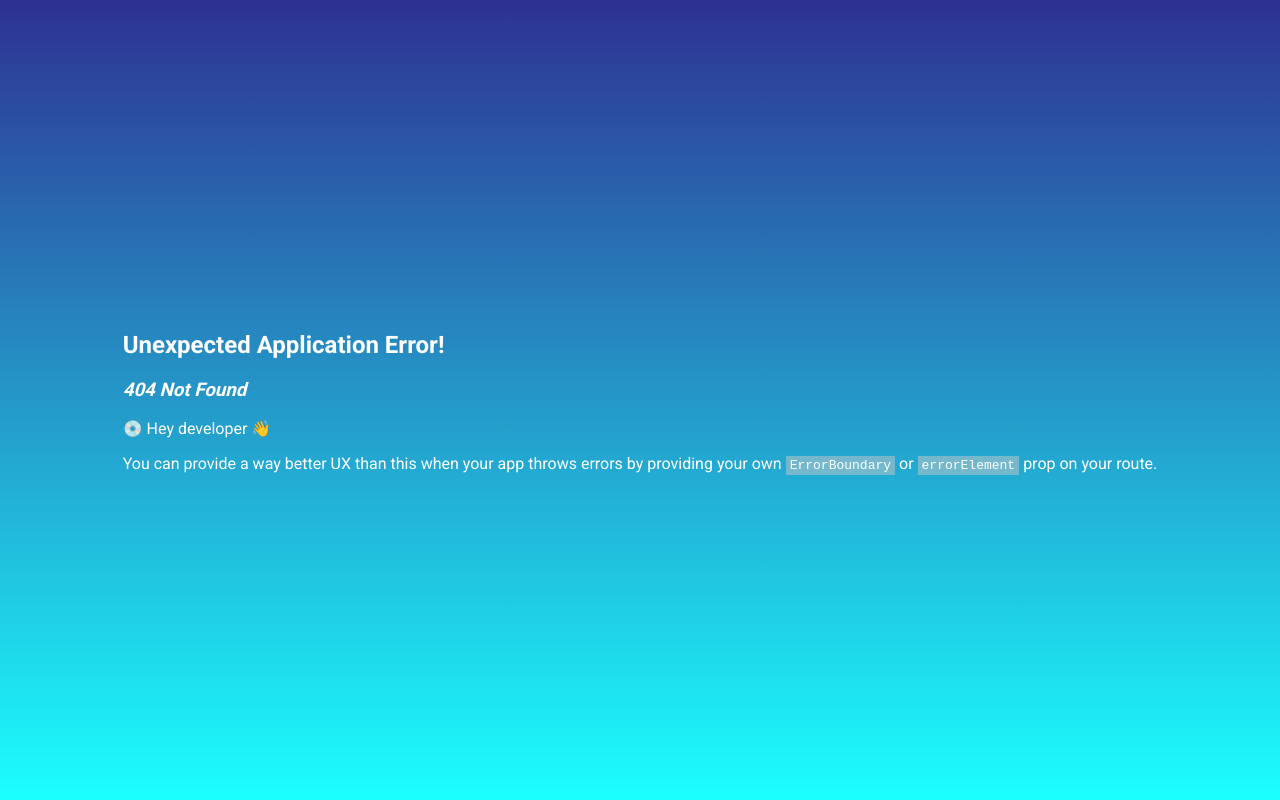
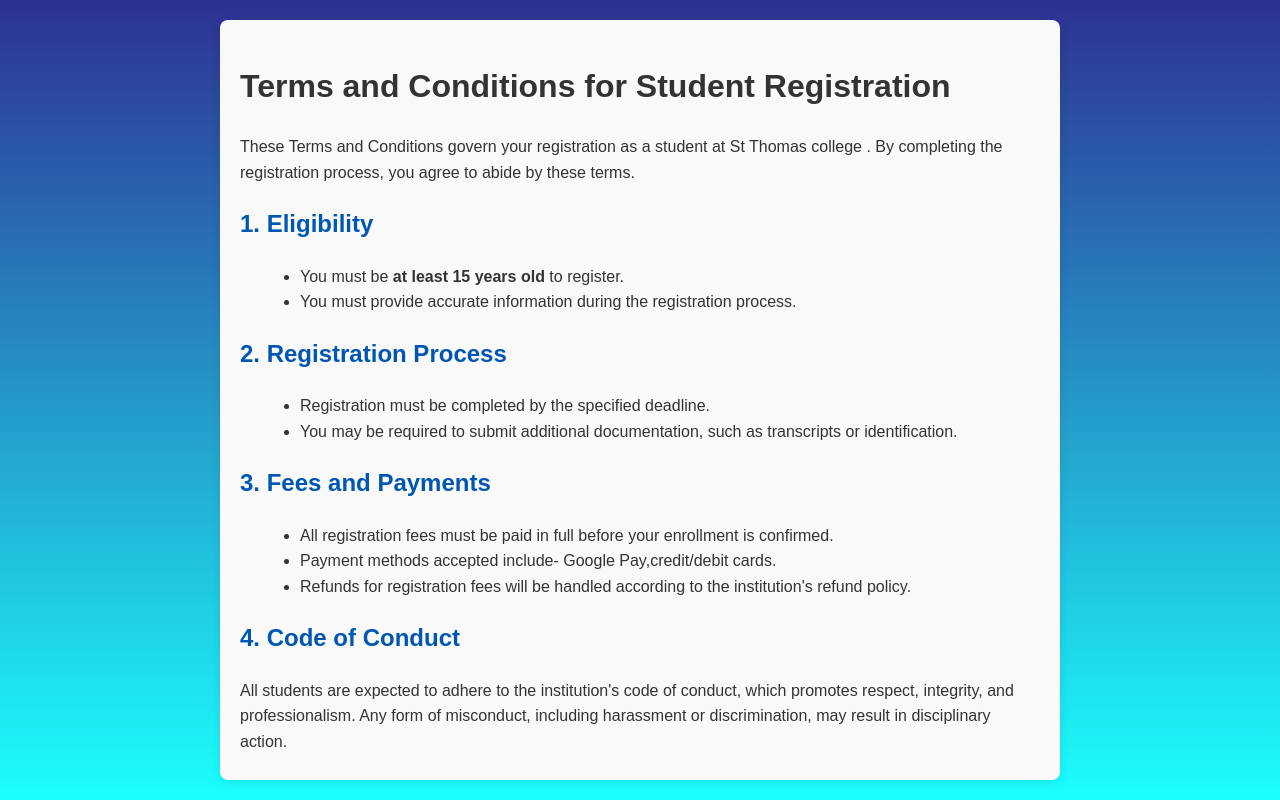
Before and after one commit to juniorjudy123/RegisterationForm, a React (Vite) app: page /terms in a window 1280 px wide. Before the commit this address had no page. Built offline with nearby package versions, Linux system fonts and the light colour scheme.

Commit message:
Terms and conditions setup done

```diff
--- a/src/App.jsx
+++ b/src/App.jsx
@@ -6,6 +6,7 @@ import { createBrowserRouter, RouterProvider } from "react-router-dom"
 import EditPage from "./components/editPage/EditPage"
 import Successform from "./components/success/Successform"
 import "font-awesome/css/font-awesome.min.css"
+import TermsAndConditions from "./components/terms/TermsAndConditions"
 
 const appRouter = createBrowserRouter([
 	{
@@ -20,6 +21,10 @@ const appRouter = createBrowserRouter([
 		path: "/success",
 		element: <Successform />,
 	},
+	{
+		path: "/terms",
+		element: <TermsAndConditions />,
+	},
 ])
 
 createRoot(document.getElementById("root")).render(
--- a/src/components/mainForm/Mainform.jsx
+++ b/src/components/mainForm/Mainform.jsx
@@ -2,7 +2,7 @@ import React, { useState } from "react"
 import "./mainformStyles.css"
 import ErrorMessage from "../errorMessage/ErrorMessage"
 import { URL } from "../constants/utils"
-import { useLocation, useNavigate } from "react-router-dom"
+import { Link, useLocation, useNavigate } from "react-router-dom"
 
 const Mainform = () => {
 	const location = useLocation()
@@ -187,7 +187,7 @@ const Mainform = () => {
 						required
 					>
 						<option value="" disabled>
-							Select a campus
+							Select
 						</option>
 						<option value="Ernakulam">Ernakulam</option>
 						<option value="Chennai">Chennai</option>
@@ -208,7 +208,10 @@ const Mainform = () => {
 							onChange={handleChecked}
 							required
 						/>
-						I agree to the terms and conditions
+						I agree to the terms and conditions .
+						<Link to="/terms" className="terms-link">
+							Terms
+						</Link>
 					</label>
 				)}
 
--- a/src/components/mainForm/mainformStyles.css
+++ b/src/components/mainForm/mainformStyles.css
@@ -134,3 +134,9 @@ button:active {
 	margin-top: 10px; /* Space above */
 	opacity: 0.8; /* Slightly transparent */
 }
+
+.terms-link {
+	color: #007bff; /* Color for the link */
+	text-decoration: none; /* Remove underline */
+	font-weight: light; /* Make it bold */
+}
--- /dev/null
+++ b/src/components/terms/TermsAndConditions.jsx
@@ -0,0 +1,109 @@
+import React from "react"
+import "./termsStyles.css" // Optional: create a CSS file for styling
+
+const TermsAndConditions = () => {
+	return (
+		<div className="terms-container">
+			<h1>Terms and Conditions for Student Registration</h1>
+			<p>
+				These Terms and Conditions govern your registration as a student at St
+				Thomas college . By completing the registration process, you agree to
+				abide by these terms.
+			</p>
+
+			<h2>1. Eligibility</h2>
+			<ul>
+				<li>
+					You must be <b>at least 15 years old</b> to register.
+				</li>
+				<li>
+					You must provide accurate information during the registration process.
+				</li>
+			</ul>
+
+			<h2>2. Registration Process</h2>
+			<ul>
+				<li>Registration must be completed by the specified deadline.</li>
+				<li>
+					You may be required to submit additional documentation, such as
+					transcripts or identification.
+				</li>
+			</ul>
+
+			<h2>3. Fees and Payments</h2>
+			<ul>
+				<li>
+					All registration fees must be paid in full before your enrollment is
+					confirmed.
+				</li>
+				<li>
+					Payment methods accepted include- Google Pay,credit/debit cards.
+				</li>
+				<li>
+					Refunds for registration fees will be handled according to the
+					institution's refund policy.
+				</li>
+			</ul>
+
+			<h2>4. Code of Conduct</h2>
+			<p>
+				All students are expected to adhere to the institution's code of
+				conduct, which promotes respect, integrity, and professionalism. Any
+				form of misconduct, including harassment or discrimination, may result
+				in disciplinary action.
+			</p>
+
+			<h2>5. Academic Integrity</h2>
+			<p>
+				Students must maintain academic integrity and refrain from any dishonest
+				behavior, including <b>plagiarism and cheating</b> . Violations of
+				academic integrity policies will be subject to disciplinary actions.
+			</p>
+
+			<h2>6. Privacy and Data Protection</h2>
+			<p>
+				The institution is committed to protecting your personal information and
+				will handle it in accordance with Indina privacy laws. Your information
+				may be used for institutional purposes, including communication and
+				academic planning.
+			</p>
+
+			<h2>7. Attendance and Participation</h2>
+			<p>
+				<b>Regular attendance is mandatory</b> for all registered courses.
+				Students are responsible for notifying instructors of any absences in
+				advance.
+			</p>
+
+			<h2>8. Modifications to Terms</h2>
+			<p>
+				The institution reserves the right to amend these Terms and Conditions
+				at any time. You will be notified of any significant changes that may
+				affect your registration.
+			</p>
+
+			<h2>9. Contact Information</h2>
+			<p>
+				For questions or concerns regarding these Terms and Conditions, please
+				contact:
+				<br />
+				<strong>St.Thomas College</strong>
+				<br />
+				Email: collegeadmin123@gmail.com
+				<br />
+				Phone: 0484225678
+				<br />
+				Address: Ernakulam,Kerala
+			</p>
+
+			<h2>10. Acceptance of Terms</h2>
+			<p>
+				By registering as a student at <b>St Thomas college</b>, you acknowledge
+				that you have read, understood, and agree to abide by these Terms and
+				Conditions.
+			</p>
+		</div>
+	)
+}
+
+export default TermsAndConditions
--- /dev/null
+++ b/src/components/terms/termsStyles.css
@@ -0,0 +1,32 @@
+.terms-container {
+	padding: 20px;
+	max-width: 800px;
+	max-height: 90vh; /* Limit height to 80% of the viewport height */
+	margin: auto;
+	font-family: Arial, sans-serif;
+	line-height: 1.6;
+	background-color: #f9f9f9; /* Light grey background */
+	border-radius: 8px; /* Rounded corners */
+	box-shadow: 0 2px 10px rgba(0, 0, 0, 0.1); /* Subtle shadow for depth */
+	overflow-y: auto; /* Enable vertical scrolling if content exceeds max-height */
+}
+
+h1 {
+	color: #333;
+}
+
+h2 {
+	color: #0056b3;
+	margin-top: 20px;
+}
+
+ul {
+	list-style-type: disc;
+	margin-left: 20px;
+	color: #333;
+}
+
+p {
+	margin: 10px 0;
+	color: #333;
+}
```
Also changed, not shown: signIn form wireframe.png (deleted).
